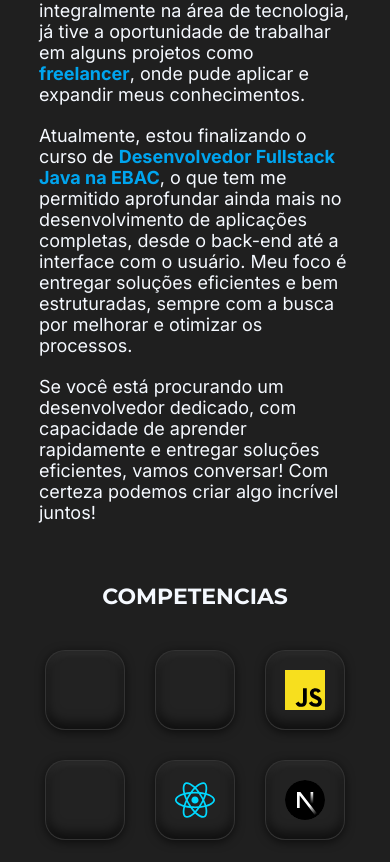
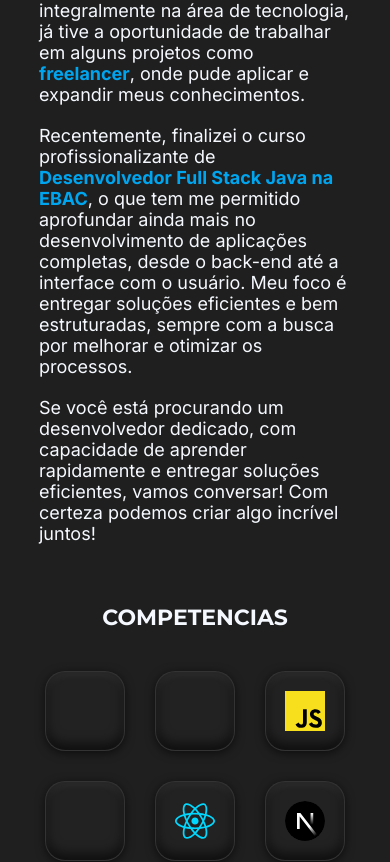
Before and after one commit to gabriel0725/NewPortifolio, a Next.js app: page / in a window 390 px wide. Shown: the part 1084-1946 px from the top of the page. Built offline with nearby package versions, Linux system fonts and the light colour scheme; some icons are missing.

Commit message:
fix: responsividade

```diff
--- a/src/components/AboutMe/index.tsx
+++ b/src/components/AboutMe/index.tsx
@@ -19,8 +19,8 @@ const AboutMe = () => (
         </p>
         <br />
         <p>
-          Atualmente, estou finalizando o curso de{' '}
-          <span>Desenvolvedor Fullstack Java na EBAC</span>, o que tem me
+          Recentemente, finalizei o curso profissionalizante de{' '}
+          <span>Desenvolvedor Full Stack Java na EBAC</span>, o que tem me
           permitido aprofundar ainda mais no desenvolvimento de aplicações
           completas, desde o back-end até a interface com o usuário. Meu foco é
           entregar soluções eficientes e bem estruturadas, sempre com a busca
--- a/src/components/ProjectCarousel/index.tsx
+++ b/src/components/ProjectCarousel/index.tsx
@@ -77,7 +77,10 @@ const ProjectCarousel = () => {
             </SwiperSlide>
           ))}
         </Swiper>
-        <div className="btnProjetos-container">
+<StyledPagination className="swiper-pagination"></StyledPagination>
+      </ProjectContainer>
+
+       <div className="btnProjetos-container">
           <div className="btnProjetos">
             <a href="/ProjectsPage">
               <ImgBtn type="black">
@@ -87,8 +90,6 @@ const ProjectCarousel = () => {
             </a>
           </div>
         </div>
-      </ProjectContainer>
-      <StyledPagination className="swiper-pagination"></StyledPagination>
     </CarouselContainer>
   )
 }
--- a/src/components/ProjectCarousel/styles.ts
+++ b/src/components/ProjectCarousel/styles.ts
@@ -41,6 +41,16 @@ export const CarouselContainer = styled.section`
     }
   }
 
+  @media (max-width: 1280px) {
+    h3 {
+      top: 40px;
+    }
+
+    ${TagContainer} {
+      font-size: 0.5rem;
+    }
+  }
+
   @media (max-width: ${breakpoints.tablet}) {
     h3 {
       font-size: 28px;
@@ -50,6 +60,24 @@ export const CarouselContainer = styled.section`
     ${TagContainer} {
       font-size: 0.5rem;
     }
+  }
+
+  .btnProjetos {
+    width: 220px;
+    left: 50%;
+    transform: translateX(-50%);
+    position: relative;
+    bottom: var(--swiper-pagination-bottom, 40px);
+
+    ${ImgContainer} {
+      border: 1px solid ${colors.blue};
+    }
+
+    @media (max-width: ${breakpoints.tablet}) {
+    .btnProjetos-container {
+    padding-top: 20px;
+  }
+  }
   }
 `
 
@@ -61,17 +89,7 @@ export const ProjectContainer = styled.div`
   min-height: 100vh;
   align-content: center;
 
-  .btnProjetos {
-    width: 220px;
-    left: 50%;
-    transform: translateX(-50%);
-    position: absolute;
-    bottom: var(--swiper-pagination-bottom, 40px);
 
-    ${ImgContainer} {
-      border: 1px solid ${colors.blue};
-    }
-  }
 
   @media (max-width: ${breakpoints.tablet}) {
     min-height: 105vh;
```
